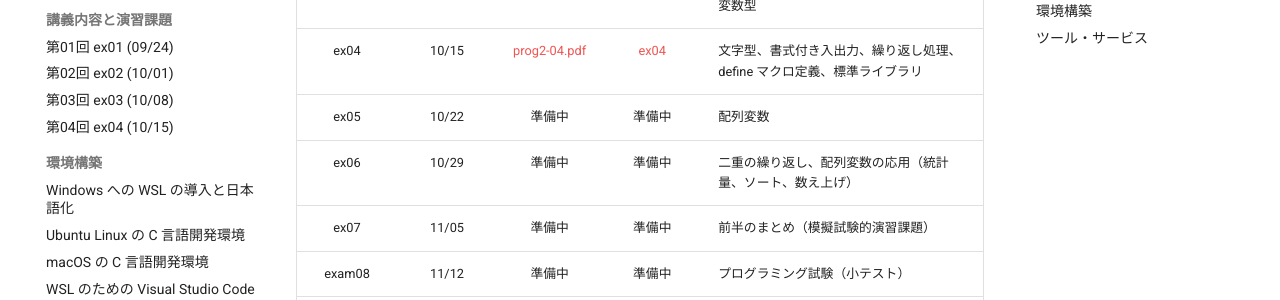
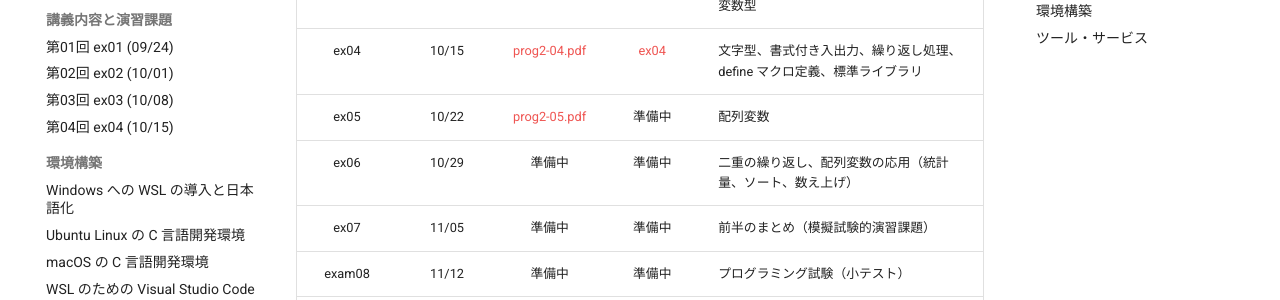
Before and after one commit to sanoakr/rumath-prog2, an MkDocs documentation site: the page built from docs/index.md, in a window 1280 px wide and 900 px high, scrolled down 730 px. Shown: the part 151-451 px from the top of the window. Built offline with MkDocs 1.6.1 and Material for MkDocs 9.7.7, drawn with Linux system fonts in a browser that asks for light colours; comment, search, counter and statistics services are not loaded.

Commit message:
docs: sync published content

```diff
--- a/docs/index.md
+++ b/docs/index.md
@@ -25,7 +25,7 @@
 | ex02 | 10/01 | [prog2-02.pdf](slides/prog2-02.pdf) | [ex02](ex02.md) | C プログラムのコンパイル、C プログラミングの復習 |
 | ex03 | 10/08 | [prog2-03.pdf](slides/prog2-03.pdf) | [ex03](ex03.md) | C 言語の関数（main() 関数と return 文）、変数型 |
 | ex04 | 10/15 | [prog2-04.pdf](slides/prog2-04.pdf) | [ex04](ex04.md) | 文字型、書式付き入出力、繰り返し処理、define マクロ定義、標準ライブラリ |
-| ex05 | 10/22 | 準備中 | 準備中 | 配列変数 |
+| ex05 | 10/22 | [prog2-05.pdf](slides/prog2-05.pdf) | 準備中 | 配列変数 |
 | ex06 | 10/29 | 準備中 | 準備中 | 二重の繰り返し、配列変数の応用（統計量、ソート、数え上げ） |
 | ex07 | 11/05 | 準備中 | 準備中 | 前半のまとめ（模擬試験的演習課題） |
 | exam08 | 11/12 | 準備中 | 準備中 | プログラミング試験（小テスト） |
```
Also changed, not shown: 1 other file.
